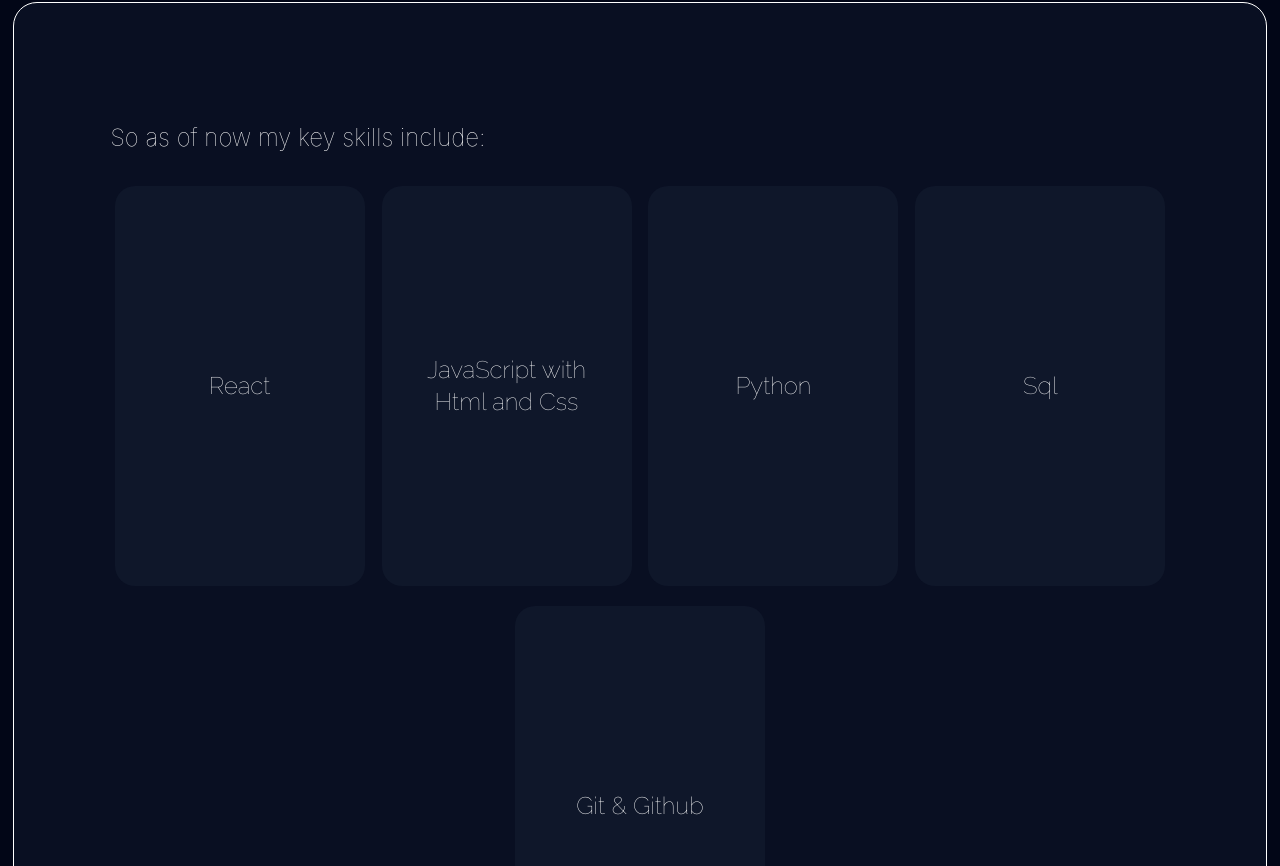
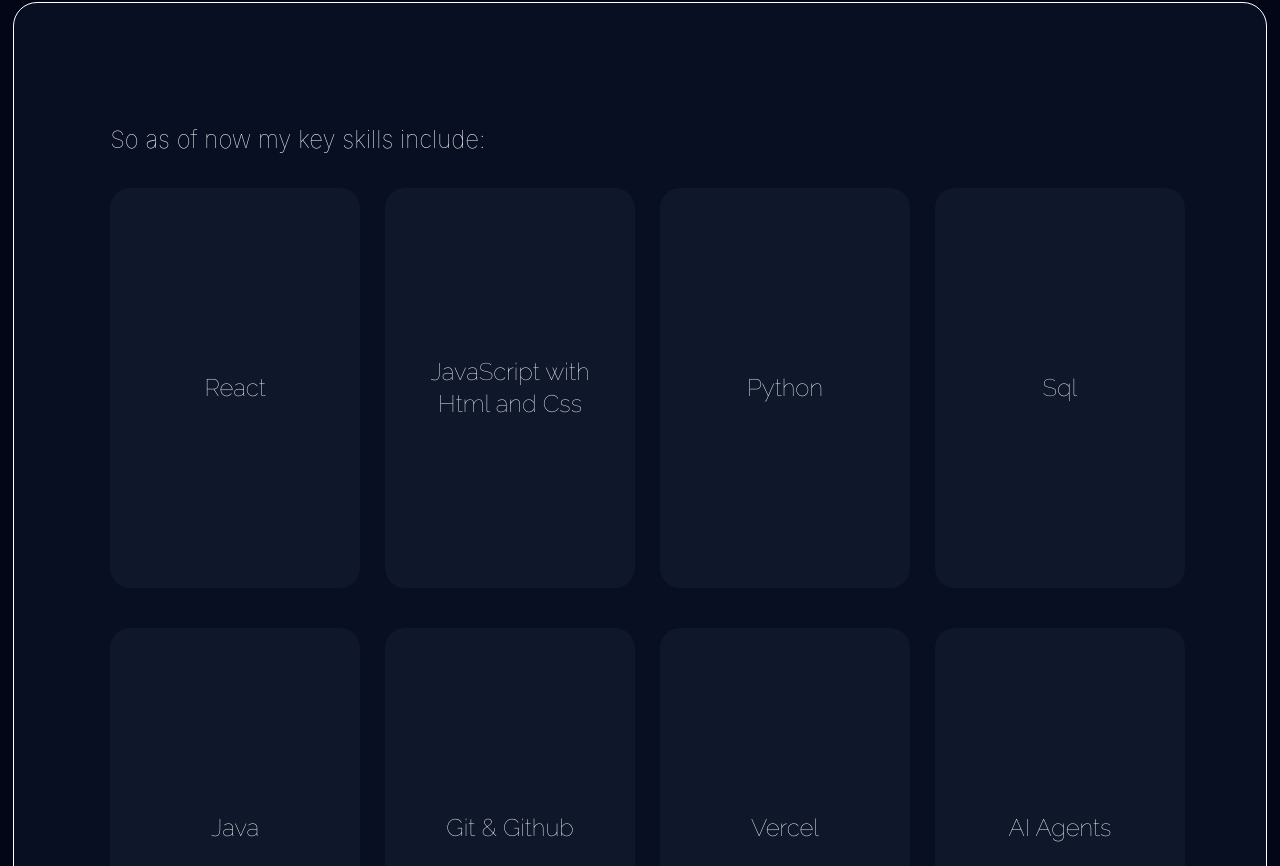
Before and after one commit to manishkumarnarayan/portfolio, a React (Vite) app: page / in a window 1280 px wide. Shown: the part 1514-2380 px from the top of the page. Built offline with nearby package versions, Linux system fonts and the light colour scheme; a web font is replaced by a local one.

Commit message:
Improved card logic

```diff
--- a/src/App.css
+++ b/src/App.css
@@ -67,6 +67,14 @@
   border-radius: 20px;
 }
 
+.card-wrapper{
+  transition: transform 0.3s ease-in-out;
+}
+
+.card-wrapper:hover{
+  transform: scale3d(1.05,1.05,1.05);
+}
+
 .front,
 .back{
   position: absolute;
@@ -81,6 +89,10 @@
   backface-visibility: hidden;
 }
 
+.front:hover{
+  text-decoration: underline;
+}
+
 .back{
   transform: rotateY(180deg);
 }
--- a/src/App.jsx
+++ b/src/App.jsx
@@ -99,7 +99,7 @@
   )
 }
 
-function Card({front, back}){
+function Card({front, back, id}){
   const [flipped, setFlipped] = useState(false);
 
   const toggle = (id) => {
@@ -109,9 +109,10 @@
     }));
   }
   return (
+    <div className="card-wrapper">
       <div
-      className={`card ${flipped['test'] ? "flipped" : ""}`}
-      onClick={() => toggle('test')}
+        className={`card ${flipped[id] ? "flipped" : ""}`}
+        onClick={() => toggle(id)}
       >
         <div className="front">
             {front}
@@ -120,6 +121,7 @@
 
         <div className="back">
             {back}
+        </div>
       </div>
     </div>
   )
@@ -133,80 +135,140 @@
   //     ref.current?.scrollIntoView({behavior: 'smooth', block: 'end'});
   //   }
   // },[inView])
+  const skills =[
+      {
+        id: 'react',
+        front:(
+            <>
+              <h2 className='font-raleway font-thin text-2xl' >React</h2>
+            </>
+        ),
+        back:(
+          <>
+            <h2 className='font-raleway font-thin text-2xl'>React</h2>
+            <p className='text-sm'>Build multiple responsive web apps.</p>
+            <p className='text-sm'>Hooks • Context • Routing</p>
+          </>
+        )
+      },
+      {
+        id: 'js',
+        front:(
+          <>
+            <h2 className='font-raleway font-thin text-2xl'>JavaScript with <br/> Html and Css</h2>
+          </>
+        ),
+        back:(
+          <>
+            <h2 className='font-raleway font-thin text-2xl'>JavaScript with <br/> Html and Css</h2>
+            <p className='text-sm'>Build multiple responsive web apps.</p>
+            <p className='text-sm'>Interactive • Clean Design • Responsive</p>
+          </>
+        )
+      },
+      {
+        id: 'python',
+        front:(
+          <>
+            <h2 className='font-raleway font-thin text-2xl'>Python</h2>
+          </>
+        ),
+        back:(
+          <>
+            <h2 className='font-raleway font-thin text-2xl'>Python</h2>
+            <p className='text-sm'>Build easy to understand and efficient backend.</p>
+            <p className='text-sm'>Backend • Automation</p>
+          </>
+        )
+      },
+      {
+        id: 'sql',
+        front:(
+          <>
+            <h2 className='font-raleway font-thin text-2xl'>Sql</h2>
+          </>
+        ),
+        back:(
+          <>
+            <h2 className='font-raleway font-thin text-2xl'>Sql</h2>
+            <p className='text-sm'>Used for data management in various databases. Primarily for it's security.</p>
+            <p className='text-sm'>Database • Data Management</p>
+          </>
+        )
+      },
+      {
+        id:'java',
+        front:(
+          <>
+            <h2 className='font-raleway font-thin text-2xl'>Java</h2>
+          </>
+        ),
+        back:(
+          <>
+            <h2 className='font-raleway font-thin text-2xl'>Java</h2>
+            <p className='text-sm'>Used for various purposes including backend and other applications.</p>
+            <p className='text-sm'>Object-Oriented • Backend</p>
+          </>
+        )
+      },
+      {
+        id:'git',
+        front:(
+          <>
+            <h2 className='font-raleway font-thin text-2xl'>Git & Github</h2>
+          </>
+        ),
+        back:(
+          <>
+            <h2 className='font-raleway font-thin text-2xl'>Git & Github</h2>
+            <p className='text-sm'>Used for version control and collaborating with others.</p>
+            <p className='text-sm'>Version Control • Collaboration</p>
+            <br/>
+            <a className='text-sm hover:text-primary hover:underline' target="_blank" href='https://github.com/manishkumarnarayan'>View my profile here</a>
+          </>
+        )
+      },
+      {
+        id: 'vercel',
+        front:(
+          <>
+            <h2 className='font-raleway font-thin text-2xl'>Vercel</h2>
+          </>
+        ),
+        back:(
+          <>
+            <h2 className='font-raleway font-thin text-2xl'>Vercel</h2>
+            <p className='text-sm'>Used for deploying web applications.</p>
+            <p className='text-sm'>Hosting • Deployment • CI/CD</p>
+          </>
+        )
+      },
+      {
+        id:'AI-agents',
+        front:(
+          <>
+            <h2 className='font-raleway font-thin text-2xl'>AI Agents</h2>
+          </>
+        ),
+        back:(
+          <>
+            <h2 className='font-raleway font-thin text-2xl'>AI Agents</h2>
+            <p className='text-sm'>Can use various AI models and tools to create AI agents that can perform various tasks.</p>
+            <p className='text-sm'>AI Agents • Claude • ChatGPT • Gemini</p>
+          </>
+        )
+      }
+  ]
   return (
     <FadeIn>
       <div className='section scroll-mt-30' id='skills' ref={skillsref}>
         <div className="text-2xl info font-railway font-thin w-[100%] h-[100%] text-white col-[2/13] row-[2/10] flex flex-col">
           <p className=''>So as of now my key skills include:</p>
           <br/>
-          <ul className='flex flex-col gap-5 w-[100%] justify-around'>
-            <li className='flex flex-row gap-2 w-[100%] justify-around'>
-              <Card front={
-                <>
-                  <h2 className='font-raleway font-thin text-2xl' >React</h2>
-                </>
-              }
-              back={
-                <>
-                  <h2 className='font-raleway font-thin text-2xl'>React</h2>
-                  <p className='text-sm'>Build multiple responsive web apps.</p>
-                  <p className='text-sm'>Hooks • Context • Routing</p>
-                </>
-              } />
-              <Card front={
-                <>
-                  <h2 className='font-raleway font-thin text-2xl'>JavaScript with <br/> Html and Css</h2>
-                </>
-              }
-              back={
-                <>
-                  <h2 className='font-raleway font-thin text-2xl'>JavaScript with <br/> Html and Css</h2>
-                  <p className='text-sm'>Build multiple responsive web apps.</p>
-                  <p className='text-sm'>Interactive • Clean Design • Responsive</p>
-                </>
-              } />
-              <Card front={
-                <>
-                  <h2 className='font-raleway font-thin text-2xl'>Python</h2>
-                </>
-              }
-              back={
-                <>
-                  <h2 className='font-raleway font-thin text-2xl'>Python</h2>
-                  <p className='text-sm'>Build easy to understand and efficient backend.</p>
-                  <p className='text-sm'>Backend • Automation</p>
-                </>
-              } />
-              <Card front={
-                <>
-                  <h2 className='font-raleway font-thin text-2xl'>Sql</h2>
-                </>
-              }
-              back={
-                <>
-                  <h2 className='font-raleway font-thin text-2xl'>Sql</h2>
-                  <p className='text-sm'>Used for data management in various databases. Primarily for it's security.</p>
-                  <p className='text-sm'>Database • Data Management</p>
-                </>
-              } />
-            </li>
-            <li className='flex flex-row gap-2 w-[100%] justify-around'>
-              <Card
-              front={
-                <>
-                  <h2 className='font-raleway font-thin text-2xl'>Git & Github</h2>
-                </>
-              }
-              back={
-                <>
-                  <h2 className='font-raleway font-thin text-2xl'>Git & Github</h2>
-                  <p className='text-sm'>Used for version control and collaborating with others.</p>
-                  <p className='text-sm'>Version Control • Collaboration</p>
-                  <br/>
-                  <a className='text-sm hover:text-primary underline' target="_blank" href='https://github.com/manishkumarnarayan'>View my profile here</a>
-                </>
-              } />
-            </li>
+          <ul className='grid grid-cols-4 gap-10 w-[100%] h-[100%] justify-around'>
+            {skills.map((skill)=>{
+              return(<Card id={skill.id} front={skill.front} back={skill.back}/>)
+            })}
           </ul>
           <br />
           <p>But these aren't the only ones as I'm constantly improving and learning new things.</p>
```
Lines whose indentation alone changed are shown as unchanged.
